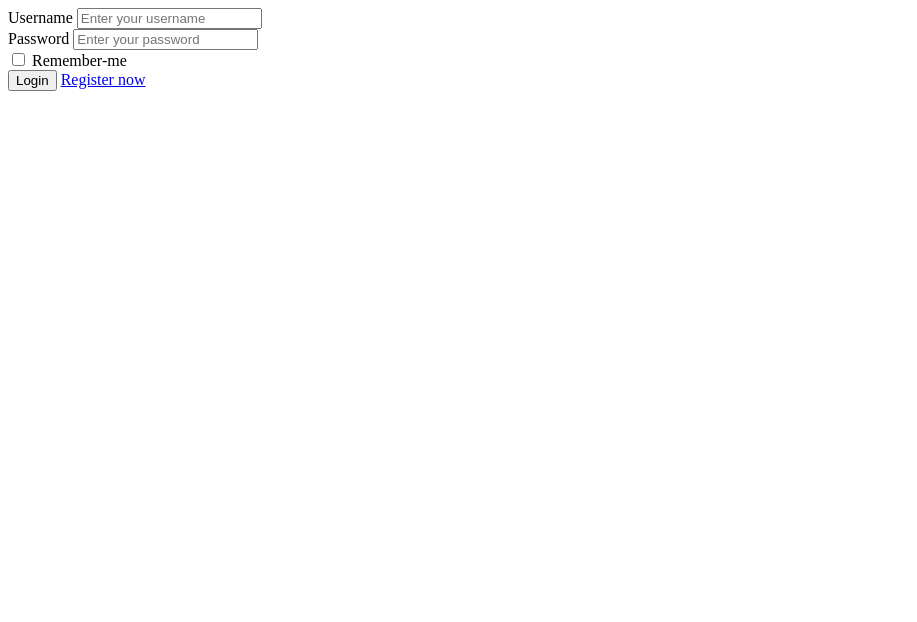
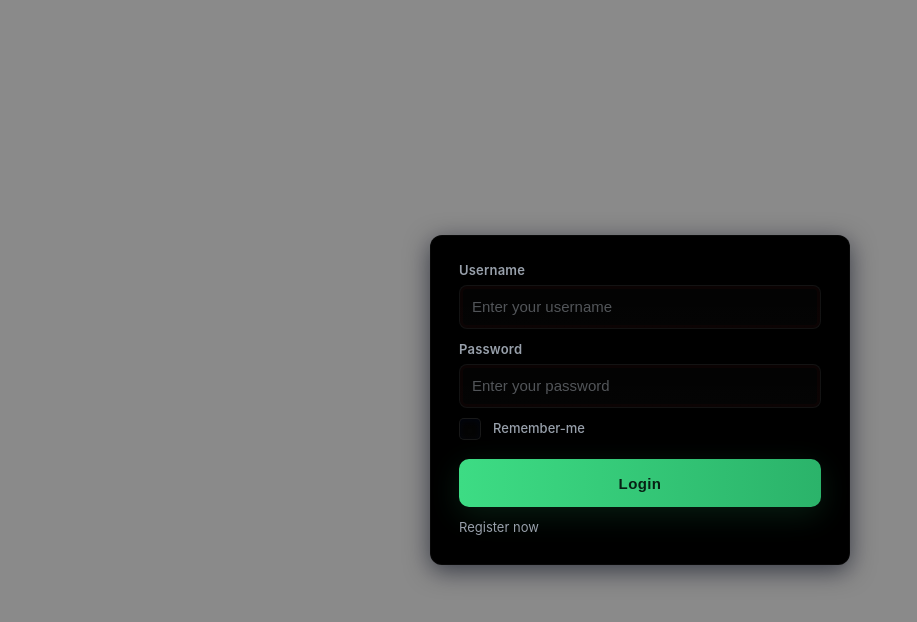
Before and after one commit to victorgrodriguesm7/deadzone-dev-launcher, an Electron app: page assets/index.html in a window 1280 px wide. Shown: the whole page, without its empty margins (0-917 px from the left). Drawn offline with Linux system fonts and the light colour scheme.

Commit message:
feat: add style to register and login

```diff
--- /dev/null
+++ b/assets/css/global.css
@@ -0,0 +1,31 @@
+:root {
+    --bg: #8a8a8a;
+    --card: #000;
+    --muted: #98a0ab;
+    --text: #e6eef8;
+    --accent: #3ddc84;
+    --accent-2: #2bb36a;
+    --glass: rgba(255, 255, 255, 0.03);
+    --radius: 12px;
+    --shadow: 0 6px 24px rgba(2, 6, 23, 0.6);
+    --input-height: 44px;
+    --transition: 180ms cubic-bezier(.2, .9, .3, 1);
+    font-synthesis: none;
+}
+
+* {
+    margin: 0;
+    padding: 0;
+    box-sizing: border-box;
+}
+
+html,
+body {
+    height: 100vh;
+    margin: 0;
+    font-family: Inter, ui-sans-serif, system-ui, -apple-system, "Segoe UI", Roboto, "Helvetica Neue", Arial;
+    background: var(--bg);
+    color: var(--text);
+    -webkit-font-smoothing: antialiased;
+    -moz-osx-font-smoothing: grayscale;
+}
--- /dev/null
+++ b/assets/css/login_register.css
@@ -0,0 +1,171 @@
+body {
+    display: flex;
+    flex-direction: column;
+    justify-content: center;
+    align-items: center;
+
+    overflow: hidden;
+}
+
+form {
+    width: 100%;
+    max-width: 420px;
+    background: var(--card);
+    border-radius: var(--radius);
+    padding: 28px;
+    box-shadow: var(--shadow);
+    border: 1px solid rgba(255, 255, 255, 0.03);
+    backdrop-filter: blur(6px);
+}
+
+
+form label {
+    display: block;
+    margin-bottom: 14px;
+    font-size: 13px;
+    line-height: 1;
+}
+
+form label > span:first-child {
+    display: block;
+    margin-bottom: 8px;
+    color: var(--muted);
+    font-weight: 600;
+    letter-spacing: 0.2px;
+    font-size: 13px;
+}
+
+form input[type="text"],
+form input[type="password"],
+form input[type="email"] {
+    width: 100%;
+    height: var(--input-height);
+    padding: 10px 12px;
+    border-radius: 8px;
+    border: 1px solid rgba(255, 255, 255, 0.06);
+    background: linear-gradient(180deg, rgba(255, 255, 255, 0.01), rgba(255, 255, 255, 0.015));
+    color: var(--text);
+    font-size: 15px;
+    outline: none;
+    transition: box-shadow var(--transition), border-color var(--transition), transform var(--transition);
+}
+
+form input:focus {
+    border-color: rgba(61, 220, 132, 0.95);
+    box-shadow: 0 6px 18px rgba(61, 220, 132, 0.08), 0 1px 0 rgba(255, 255, 255, 0.02) inset;
+    transform: translateY(-1px);
+}
+
+form > button {
+    width: 100%;
+    height: 48px;
+    margin-top: 10px;
+    border: none;
+    border-radius: 10px;
+    background: linear-gradient(90deg, var(--accent), var(--accent-2));
+    color: #072014;
+    font-weight: 700;
+    letter-spacing: 0.4px;
+    cursor: pointer;
+    font-size: 15px;
+    transition: transform var(--transition), box-shadow var(--transition), opacity var(--transition);
+    box-shadow: 0 8px 30px rgba(43, 179, 106, 0.16);
+}
+
+form > button:hover {
+    transform: translateY(-3px);
+    opacity: 0.98;
+}
+
+form > button:active {
+    transform: translateY(0);
+    box-shadow: 0 4px 14px rgba(43, 179, 106, 0.12);
+}
+
+form > a {
+    display: inline-block;
+    margin-top: 12px;
+    color: var(--muted);
+    text-decoration: none;
+    font-size: 13px;
+    transition: color var(--transition);
+}
+
+form > a:hover {
+    color: var(--text);
+    text-decoration: underline;
+}
+
+form input[type="checkbox"] {
+    position: absolute;
+    opacity: 0;
+    width: 1px;
+    height: 1px;
+    pointer-events: none;
+}
+
+form label > span:last-child {
+    position: relative;
+    display: inline-block;
+    padding-left: 34px;
+    font-weight: 500;
+    color: var(--muted);
+    cursor: pointer;
+    line-height: 1;
+    vertical-align: middle;
+}
+
+
+form label > span:last-child::before {
+    content: "";
+    position: absolute;
+    left: 0;
+    top: 50%;
+    transform: translateY(-50%);
+    width: 20px;
+    height: 20px;
+    border-radius: 5px;
+    border: 1.8px solid rgba(255, 255, 255, 0.08);
+    background: linear-gradient(180deg, rgba(255, 255, 255, 0.01), rgba(255, 255, 255, 0.02));
+    box-shadow: 0 2px 6px rgba(2, 6, 23, 0.6) inset;
+}
+
+/* checkmark */
+form input[type="checkbox"]:checked+span::after {
+    content: "";
+    position: absolute;
+    left: 5px;
+    top: 50%;
+    transform: translateY(-52%) rotate(45deg);
+    width: 6px;
+    height: 12px;
+    border: solid white;
+    border-width: 0 2.8px 2.8px 0;
+    filter: drop-shadow(0 1px 1px rgba(0, 0, 0, 0.4));
+}
+
+/* colore a caixa quando marcado */
+form input[type="checkbox"]:checked+span::before {
+    background: linear-gradient(180deg, var(--accent), var(--accent-2));
+    border-color: rgba(0, 0, 0, 0.08);
+}
+
+/* pequenas melhorias de acessibilidade */
+form input:invalid {
+    box-shadow: 0 0 0 3px rgba(255, 0, 0, 0.03) inset;
+}
+
+form input::placeholder {
+    color: rgba(230, 238, 248, 0.35);
+}
+
+@media (max-width: 520px) {
+    form {
+        padding: 20px;
+        margin: 12px;
+    }
+
+    :root {
+        --input-height: 44px;
+    }
+}
--- a/assets/index.html
+++ b/assets/index.html
@@ -1,31 +1,31 @@
 <!DOCTYPE html>
 <html>
+
 <head>
     <meta charset='utf-8'>
     <meta http-equiv='X-UA-Compatible' content='IE=edge'>
     <title>Login</title>
     <meta name='viewport' content='width=device-width, initial-scale=1'>
+    <link rel='stylesheet' type='text/css' media='screen' href='./css/global.css'>
+    <link rel='stylesheet' type='text/css' media='screen' href='./css/login_register.css'>
 </head>
+
 <body>
     <form>
-        <div>
         <label>
             <span>Username</span>
-                <input id="username" type="text" name="username" value="" required="" class="" placeholder="Enter your username">
+            <input id="username" type="text" name="username" value="" required="" class=""
+                placeholder="Enter your username">
         </label>
-        </div>
-        <div>
         <label>
             <span>Password</span>
-                <input id="password" type="password" name="password" value="" required="" class="" placeholder="Enter your password">
+            <input id="password" type="password" name="password" value="" required="" class=""
+                placeholder="Enter your password">
         </label>
-        </div>
-        <div>
         <label>
-                <input id="remember" type="checkbox" name="remember"/>
+            <input id="remember" type="checkbox" name="remember" />
             <span>Remember-me</span>
         </label>
-        </div>
         <button>
             Login
         </button>
@@ -33,4 +33,5 @@
     </form>
     <script src="./js/login.js"></script>
 </body>
+
 </html>
```
Also changed, not shown: assets/register.html (+2 -0 lines). Lines whose indentation alone changed are shown as unchanged.
